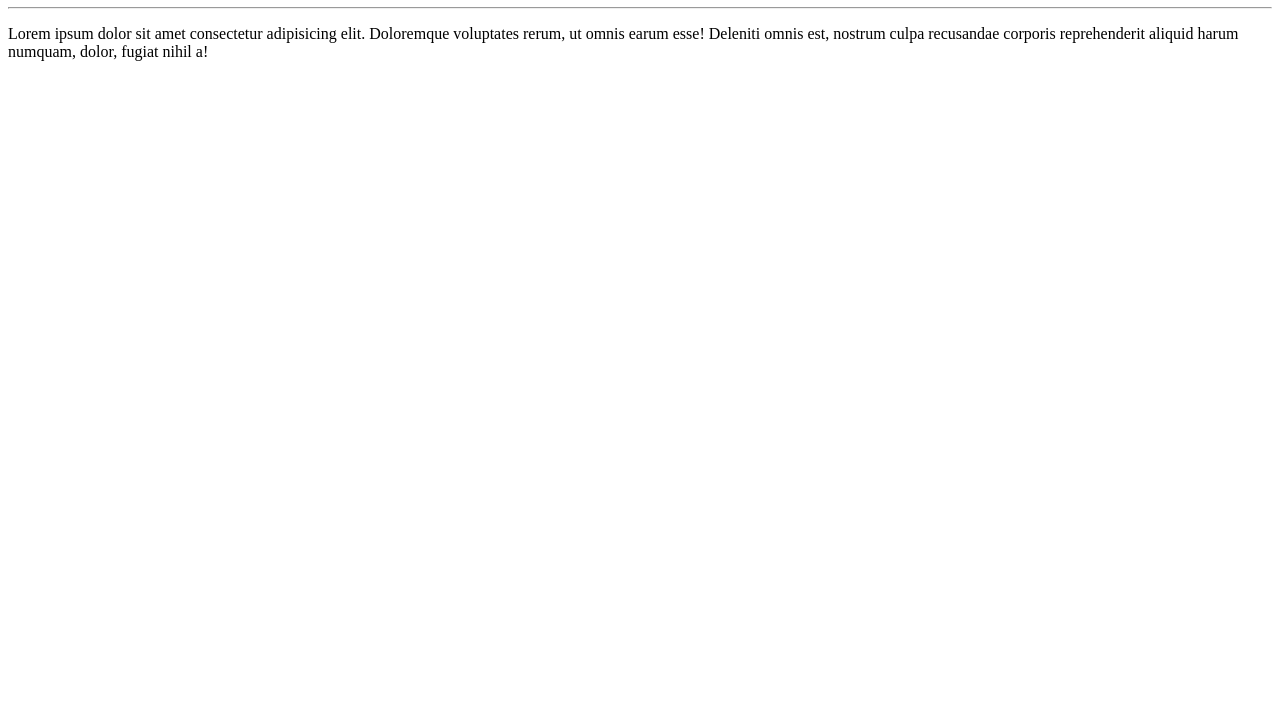
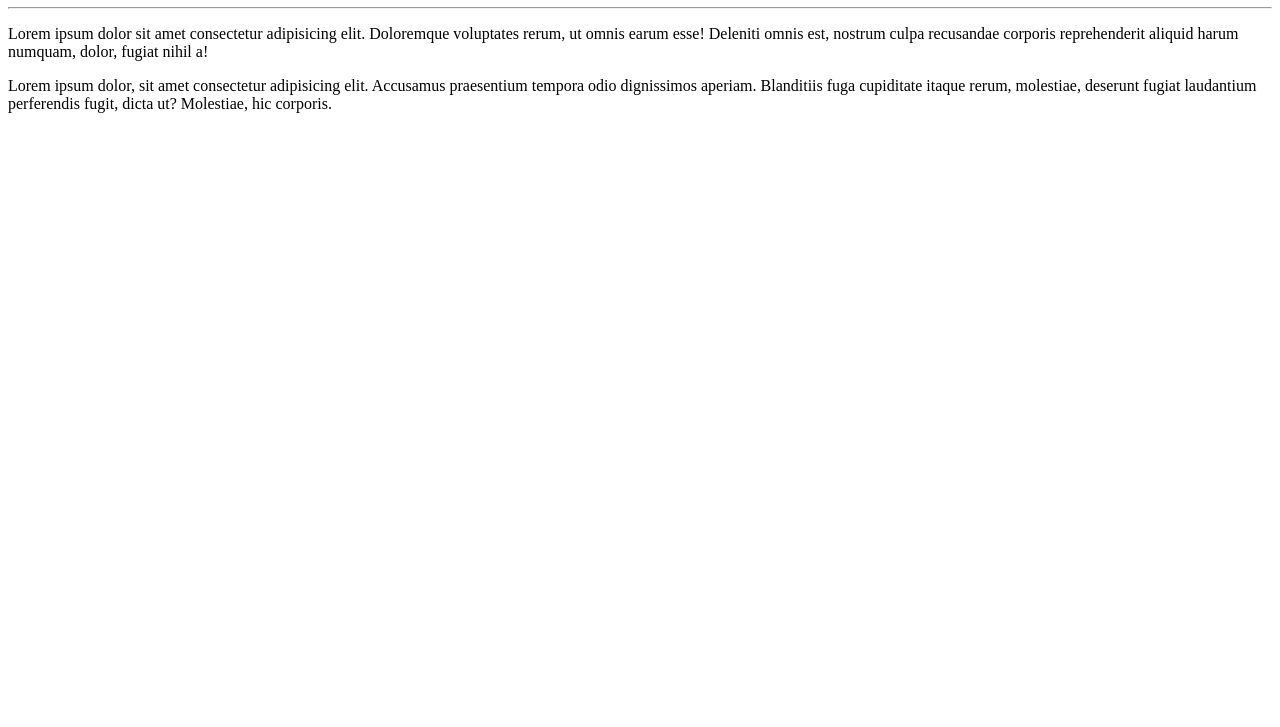
Before and after one commit to jorgeeliasbelo/Ol--Mundo, a plain HTML site: page Site-exemplo/index.html in a window 1280 px wide. Shown: the part 73-800 px from the top of the page. Drawn offline with Linux system fonts and the light colour scheme.

Commit message:
Adicionei outro parágrafo

```diff
--- a/Site-exemplo/index.html
+++ b/Site-exemplo/index.html
@@ -11,5 +11,7 @@
     <hr>
     <p>Lorem ipsum dolor sit amet consectetur adipisicing elit. Doloremque voluptates rerum, ut omnis earum esse! Deleniti omnis est, nostrum culpa recusandae corporis reprehenderit aliquid harum numquam, dolor, fugiat nihil a!</p>
 
+    <p>Lorem ipsum dolor, sit amet consectetur adipisicing elit. Accusamus praesentium tempora odio dignissimos aperiam. Blanditiis fuga cupiditate itaque rerum, molestiae, deserunt fugiat laudantium perferendis fugit, dicta ut? Molestiae, hic corporis.</p>
+
 </body>
 </html>
```
